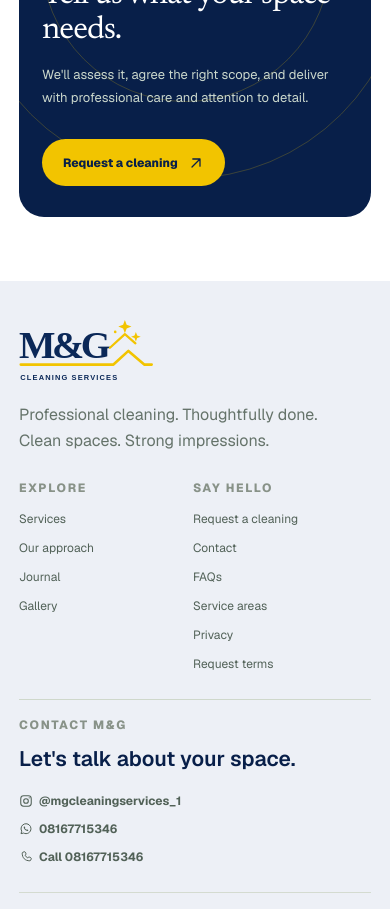
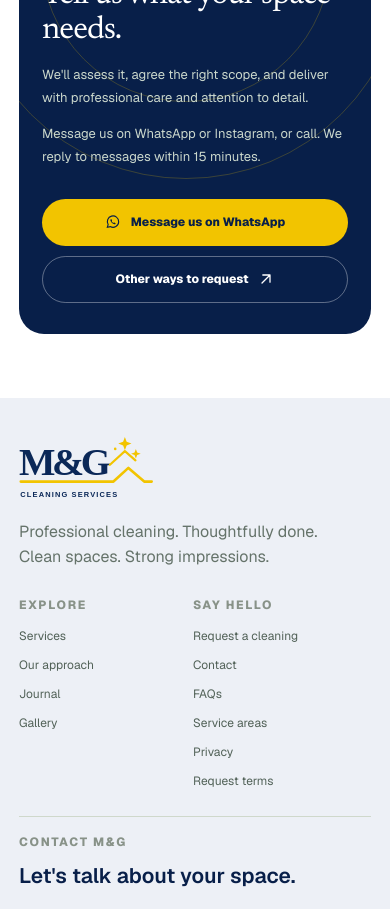
Before and after one commit to codegiyu/mgcleaning, a Next.js app: page /areas in a window 390 px wide. Shown: the part 1580-2489 px from the top of the page. Built offline with nearby package versions, Linux system fonts and the light colour scheme; no server answers.

Commit message:
feat: add RequestChannels and lead the call to action with WhatsApp

```diff
--- a/src/app/globals.css
+++ b/src/app/globals.css
@@ -162,7 +162,9 @@ main { flex:1; overflow-x:clip; }
 .cta-panel { position:relative; min-height:280px; display:flex; align-items:center; justify-content:space-between; gap:28px; overflow:hidden; border-radius:25px; background:var(--deep); padding:50px 58px; }
 .cta-copy { position:relative; z-index:1; max-width:610px; }
 .eyebrow-light { color:#f2d451; }
-.cta-panel>.button { position:relative; z-index:1; flex-shrink:0; }
+.cta-actions { position:relative; z-index:1; display:flex; flex-direction:column; align-items:stretch; gap:10px; flex-shrink:0; }
+.button-ghost-light { border:1px solid rgba(255,255,255,.35); color:white; }
+.button-ghost-light:hover { background:rgba(255,255,255,.08); }
 .cta-orbit { position:absolute; border:1px solid #f2c40038; border-radius:50%; }
 .cta-orbit-one { top:-155px; right:-35px; width:440px; height:440px; }
 .cta-orbit-two { top:-82px; right:40px; width:290px; height:290px; }
@@ -283,6 +285,26 @@ main { flex:1; overflow-x:clip; }
 .contact-layout { display:grid; grid-template-columns:.8fr 1.2fr; gap:30px; padding-bottom:90px; }
 .contact-aside { border-radius:22px; background:var(--deep); padding:30px; color:white; }
 .contact-aside>p { color:#cad8cc; font-size:var(--text-small); line-height:1.7; }
+/* Request channels (RequestChannels in src/components/contact-channels.tsx): messaging first, the form second. */
+.request-channels { display:grid; gap:10px; margin:22px 0 0; padding:0; list-style:none; }
+.request-channel { display:flex; align-items:center; gap:14px; min-height:62px; border:1px solid var(--line); border-radius:16px; background:white; padding:10px 16px; color:var(--deep); transition:transform .18s,background .18s; }
+.request-channel:hover { transform:translateY(-2px); }
+.request-channel-icon { display:grid; flex-shrink:0; place-items:center; width:38px; height:38px; border-radius:50%; background:var(--soft); }
+.request-channel-icon svg { width:19px; height:19px; }
+.request-channel-text { display:grid; gap:2px; min-width:0; }
+.request-channel-text strong { font-size:14px; font-weight:700; line-height:1.25; }
+.request-channel-text small { color:var(--muted); font-size:var(--text-small); }
+.request-channels-dark .request-channel { border-color:rgba(255,255,255,.3); background:transparent; color:white; }
+.request-channels-dark .request-channel:hover { background:rgba(255,255,255,.08); }
+.request-channels-dark .request-channel-icon { background:rgba(255,255,255,.1); }
+.request-channels-dark .request-channel-text small { color:#cad7cc; }
+.request-channels .request-channel-primary { border-color:var(--yellow); background:var(--yellow); color:var(--deep); }
+.request-channels .request-channel-primary:hover { background:#ffd31a; }
+.request-channels .request-channel-primary .request-channel-icon { background:rgba(8,31,73,.1); }
+.request-channels .request-channel-primary .request-channel-text small { color:#3d4a63; }
+.request-channels-inline { display:flex; flex-wrap:wrap; align-items:center; gap:10px 20px; margin:22px 0 0; color:var(--muted); font-size:var(--text-small); }
+.request-channels-inline>span:first-child { color:var(--deep); font-weight:800; }
+.request-note { margin:18px 0 0; color:#cad7cc; font-size:var(--text-small); line-height:1.7; }
 .contact-info-block { margin-top:25px; border-top:1px solid #ffffff33; padding-top:17px; }
 .contact-info-block span { display:block; color:#bbcf9a; font-size:var(--text-small); font-weight:800; letter-spacing:.14em; }
 .contact-info-block strong { display:block; margin-top:7px; color:white; font-size:13px; font-weight:600; }
@@ -370,7 +392,7 @@ main { flex:1; overflow-x:clip; }
   .service-card{min-height:194px;padding:0}.service-card-content{min-height:194px;padding:19px}.card-index{top:19px;right:19px}.approach-visual{min-height:230px;padding:0}
   .approach-copy{padding:0 22px 27px}
   .article-art{min-height:185px}.cta-panel{min-height:unset;align-items:flex-start;flex-direction:column;padding:31px 23px}
-  .cta-panel>.button{margin-top:2px}
+  .cta-actions{align-self:stretch;margin-top:2px}
   .gallery-grid{grid-template-columns:1fr;gap:10px;padding-bottom:34px}.gallery-item,.gallery-item-featured,.gallery-item-tall,.gallery-item-wide{grid-column:auto;min-height:260px}.gallery-item-featured,.gallery-item-tall{min-height:310px}
   .gallery-lightbox{padding:18px}.gallery-lightbox-content{width:calc(100vw - 88px);height:calc(100vh - 130px)}.gallery-lightbox-close{top:14px;right:14px;width:39px;height:39px}.gallery-lightbox-prev{left:10px}.gallery-lightbox-next{right:10px}.gallery-lightbox-control{width:39px;height:39px}.gallery-lightbox-caption{bottom:-66px;font-size:var(--text-small)}
   .breadcrumbs{padding-top:16px}.page-intro{padding:56px 0 31px}.page-intro h1{font-size:43px}.page-intro-copy{font-size:13px}.page-content{padding-bottom:48px}.services-intro-support{margin:-13px 0 23px;font-size:var(--text-small)}.service-groups{gap:52px}
--- a/src/components/contact-channels.tsx
+++ b/src/components/contact-channels.tsx
@@ -1,5 +1,7 @@
 import { Fragment, type ReactNode } from "react";
+import { InstagramIcon, PhoneIcon, WhatsAppIcon } from "@/components/site-ui";
 import { businessContactFacts } from "@/content/public-content";
+import { instagramDmHref, whatsappRequestHref } from "@/lib/contact/request-links";
 
 type Channel = "instagram" | "phone" | "email" | "hours";
 
@@ -40,3 +42,54 @@ export function ContactBlock({ label, note, children }: { label: string; note?:
     </div>
   );
 }
+
+type RequestChannel = { id: "whatsapp" | "instagram" | "phone"; href: string; label: string; detail: string; opens?: string; icon: ReactNode; external: boolean };
+
+/** WhatsApp first, then an Instagram DM, then a call: the order agreed with M&G. */
+export function requestChannels(service?: string): RequestChannel[] {
+  const { whatsapp, instagram, phone } = businessContactFacts;
+  const channels: (RequestChannel | null)[] = [
+    whatsapp.href && phone.value ? { id: "whatsapp", href: whatsappRequestHref(whatsapp.href, service), label: "Message us on WhatsApp", detail: phone.value, opens: "opens WhatsApp", icon: <WhatsAppIcon />, external: true } : null,
+    instagram.value ? { id: "instagram", href: instagramDmHref(instagram.value), label: "Send an Instagram DM", detail: instagram.value, opens: "opens Instagram", icon: <InstagramIcon />, external: true } : null,
+    phone.href && phone.value ? { id: "phone", href: phone.href, label: "Call us", detail: phone.value, icon: <PhoneIcon />, external: false } : null,
+  ];
+  return channels.filter((channel): channel is RequestChannel => channel !== null);
+}
+
+/**
+ * The primary way to request a cleaning. `buttons` is the bold stack used before the
+ * booking form and in panels; `inline` is a compact row under FAQ answers. Pass a
+ * service title from the services manifest to name it in the WhatsApp message.
+ */
+export function RequestChannels({ variant = "buttons", tone = "dark", service }: { variant?: "buttons" | "inline"; tone?: "dark" | "light"; service?: string }) {
+  const channels = requestChannels(service);
+  if (variant === "inline") {
+    return (
+      <p className="request-channels-inline">
+        <span>Request by message:</span>
+        {channels.map((channel) => (
+          <a key={channel.id} className="text-link" href={channel.href} {...(channel.external ? { target: "_blank", rel: "noreferrer" } : {})}>
+            {channel.icon}{channel.id === "phone" ? `Call ${channel.detail}` : channel.id === "whatsapp" ? "WhatsApp" : "Instagram"}
+            {channel.opens && <span className="sr-only"> ({channel.opens})</span>}
+          </a>
+        ))}
+      </p>
+    );
+  }
+  return (
+    <ul className={"request-channels request-channels-" + tone}>
+      {channels.map((channel, index) => (
+        <li key={channel.id}>
+          <a className={"request-channel" + (index === 0 ? " request-channel-primary" : "")} href={channel.href} {...(channel.external ? { target: "_blank", rel: "noreferrer" } : {})}>
+            <span className="request-channel-icon" aria-hidden="true">{channel.icon}</span>
+            <span className="request-channel-text">
+              <strong>{channel.label}</strong>
+              <small>{channel.detail}</small>
+            </span>
+            {channel.opens && <span className="sr-only"> ({channel.opens})</span>}
+          </a>
+        </li>
+      ))}
+    </ul>
+  );
+}
--- a/src/components/site-ui.tsx
+++ b/src/components/site-ui.tsx
@@ -3,6 +3,9 @@ import Image from "next/image";
 import type { ReactNode } from "react";
 import { demoSite, type DemoArticle, type DemoService, type ServiceIconName } from "@/content/demo-content";
 import { MobileSiteNav } from "@/components/mobile-site-nav";
+import { businessContactFacts } from "@/content/public-content";
+import { messageResponseExpectation } from "@/content/response-expectation";
+import { whatsappRequestHref } from "@/lib/contact/request-links";
 
 export function ServiceIcon({ kind, className = "size-6" }: { kind: ServiceIconName; className?: string }) {
   const common = {
@@ -189,6 +192,7 @@ export function ArticleCard({ article, featured = false }: { article: DemoArticl
 }
 
 export function CTASection({ compact = false }: { compact?: boolean }) {
+  const { whatsapp } = businessContactFacts;
   return (
     <section className={"cta-panel " + (compact ? "cta-panel-compact" : "")}>
       <SectionHeading
@@ -197,9 +201,12 @@ export function CTASection({ compact = false }: { compact?: boolean }) {
         tone="light"
         eyebrow="YOUR SPACE · YOUR NEEDS · OUR EXPERTISE"
         title="Tell us what your space needs."
-        description="We'll assess it, agree the right scope, and deliver with professional care and attention to detail."
+        description={["We'll assess it, agree the right scope, and deliver with professional care and attention to detail.", `Message us on WhatsApp or Instagram, or call. ${messageResponseExpectation}.`]}
       />
-      <Link className="button button-lime" href="/book">Request a cleaning <ArrowUpRight /></Link>
+      <div className="cta-actions">
+        {whatsapp.href && <a className="button button-lime" href={whatsappRequestHref(whatsapp.href)} target="_blank" rel="noreferrer"><WhatsAppIcon /> Message us on WhatsApp<span className="sr-only"> (opens WhatsApp)</span></a>}
+        <Link className="button button-ghost-light" href="/book">Other ways to request <ArrowUpRight /></Link>
+      </div>
       <span className="cta-orbit cta-orbit-one" aria-hidden="true" />
       <span className="cta-orbit cta-orbit-two" aria-hidden="true" />
     </section>
```
